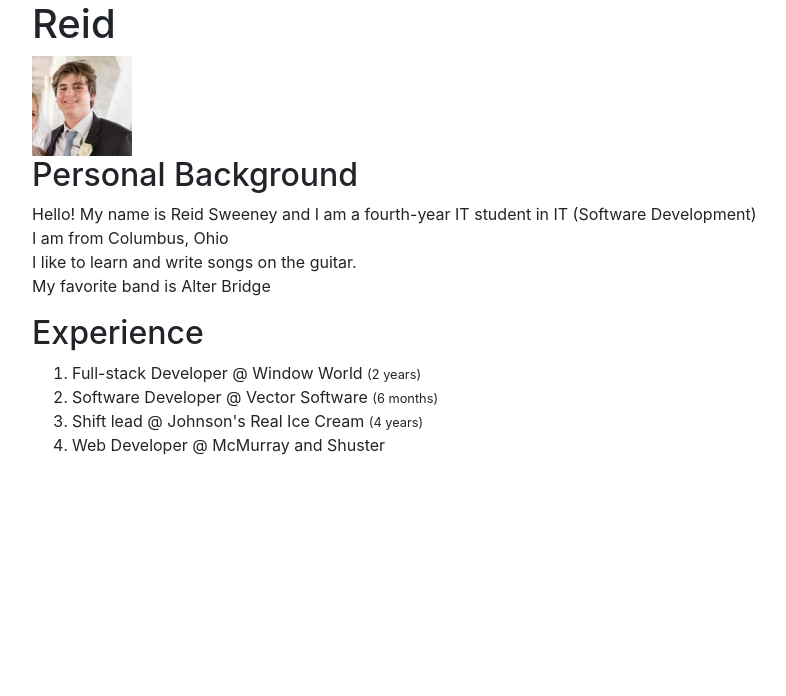
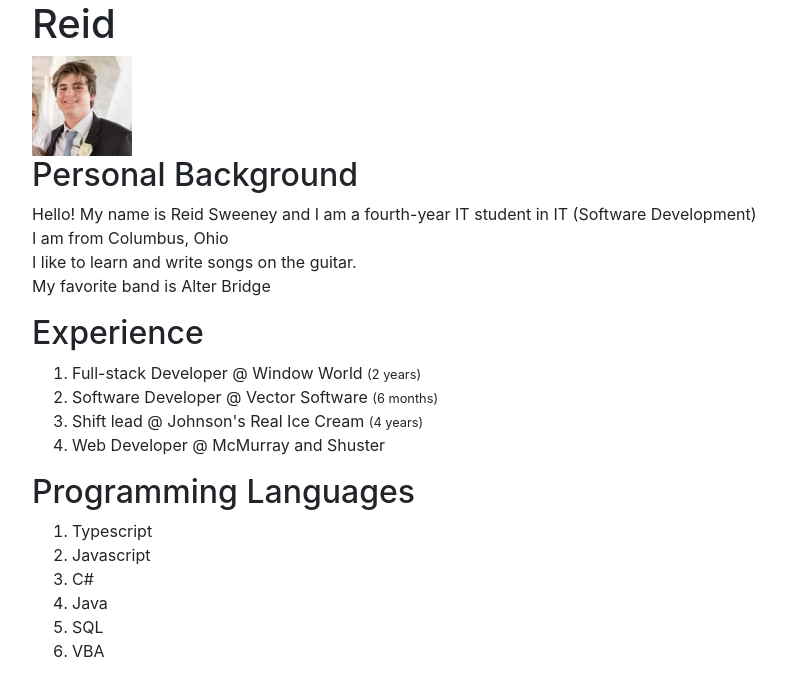
Before and after one commit to it3049c-fall22-henderson/online-portfolio-Sweeneri, a website: page index.html in a window 1280 px wide. Shown: the whole page, without its empty margins (53-839 px from the left). Drawn offline with nearby package versions, Linux system fonts and the light colour scheme.

Commit message:
Added Programming Languages

```diff
--- a/index.html
+++ b/index.html
@@ -39,7 +39,17 @@
         <li>Web Developer @ McMurray and Shuster</li>
       </ol>
     </div>
-
+    <div class="section" id="programmingLanguages">
+      <h2>Programming Languages</h2>
+      <ol>
+        <li>Typescript</li>
+        <li>Javascript</li>
+        <li>C#</li>
+        <li>Java</li>
+        <li>SQL</li>
+        <li>VBA</li>
+      </ol>
+    </div>
 
   </div>
 
```
